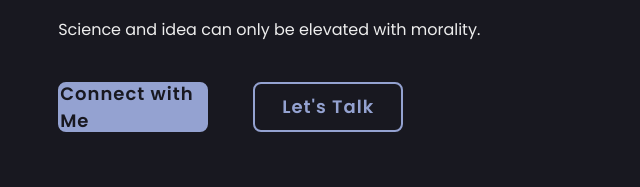
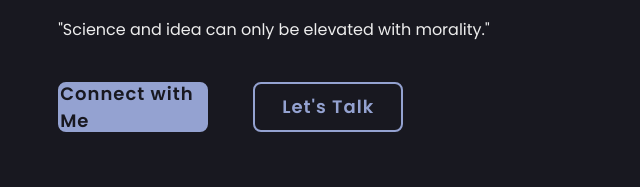
Before and after one commit to omeraslandev/omeraslandev.github.io, a plain HTML site: page index.html in a window 1280 px wide. Shown: the part 396-583 px from the top of the page, 57-697 px from the left. Drawn offline with nearby package versions, Linux system fonts and the light colour scheme.

Commit message:
Update index.html

```diff
--- a/index.html
+++ b/index.html
@@ -28,7 +28,7 @@
         <span class="animate" style="--i: 3;"></span>
       </div>
       <p>
-        Science and idea can only be elevated with morality.
+        "Science and idea can only be elevated with morality."
         <span class="animate" style="--i: 4;"></span>
       </p>
 
```
